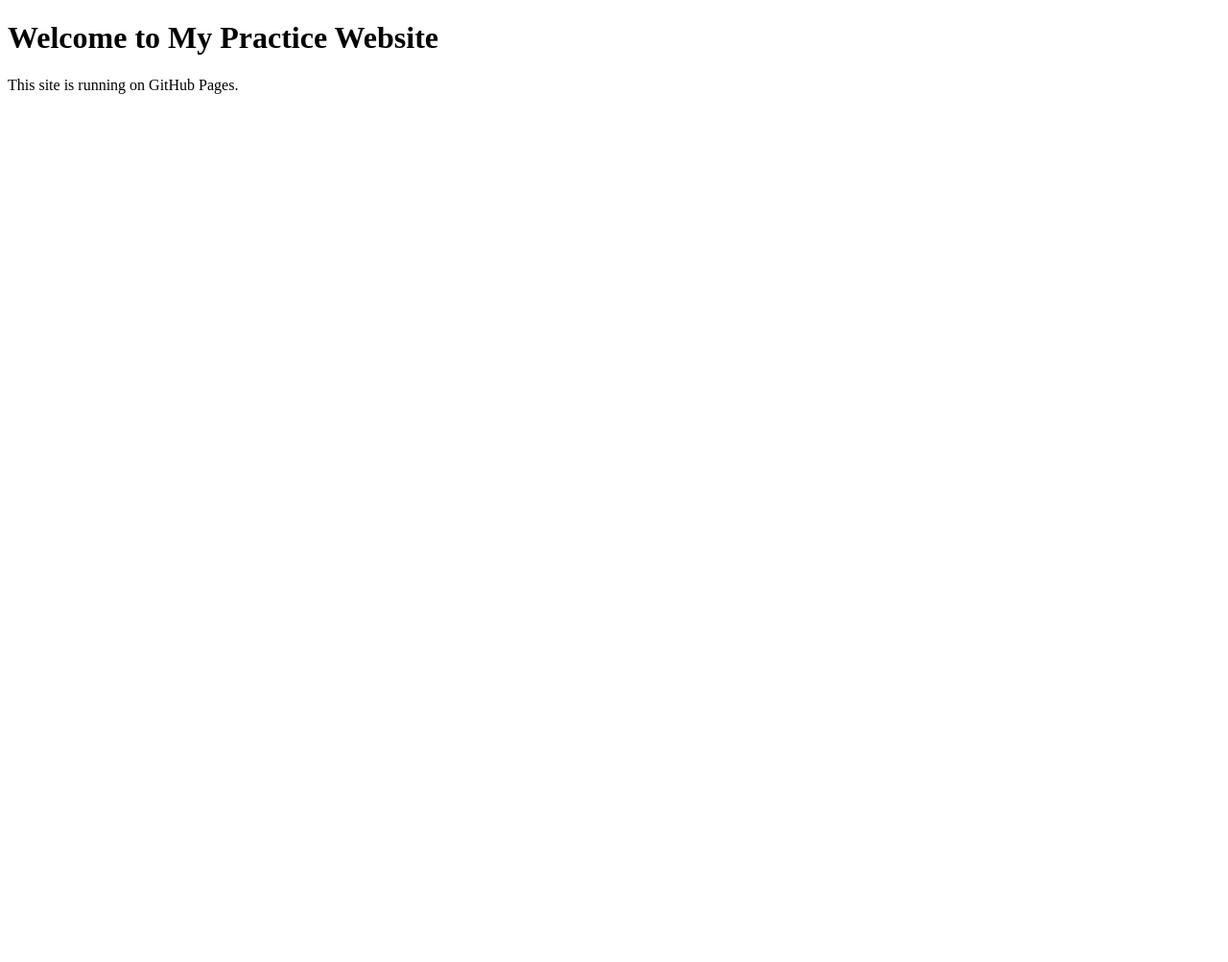
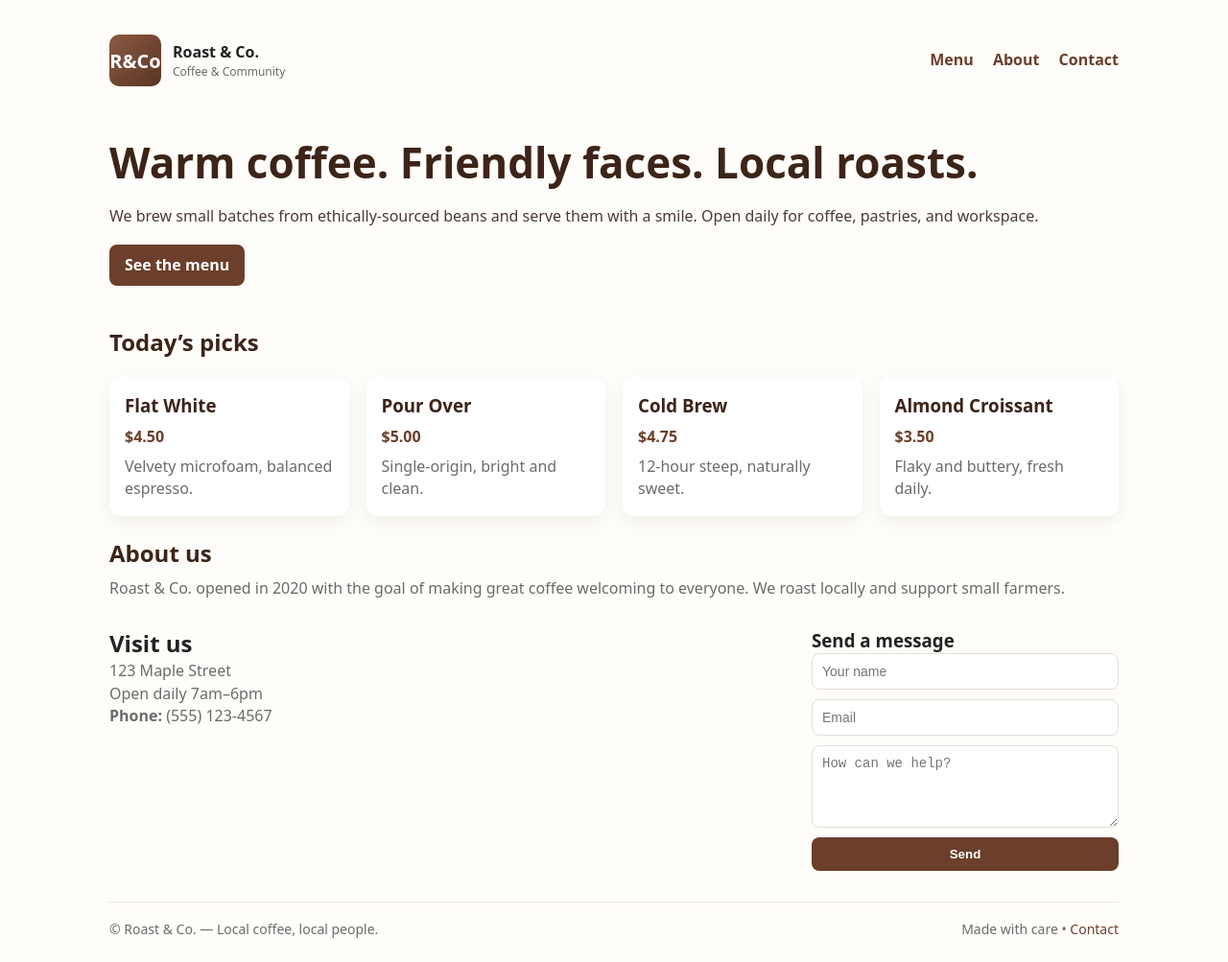
Before and after one commit to thomasdbakica-netizen/Practice_Website, a plain HTML site: page index.html in a window 1280 px wide. Shown: the whole page at 96% size. Before the commit the page ends 800 px from the top, so only its background shows below. Drawn offline with Linux system fonts and the light colour scheme.

Commit message:
Update index.html

```diff
--- a/index.html
+++ b/index.html
@@ -1,11 +1,139 @@
 <!DOCTYPE html>
-<html>
+<html lang="en">
 <head>
-  <meta charset="UTF-8">
-  <title>Practice Website</title>
+  <meta charset="utf-8" />
+  <meta name="viewport" content="width=device-width,initial-scale=1" />
+  <title>Roast & Co. — Coffee & Community</title>
+  <style>
+    /* --- Reset & base --- */
+    * { box-sizing: border-box; margin: 0; padding: 0; }
+    body { font-family: system-ui, -apple-system, "Segoe UI", Roboto, "Helvetica Neue", Arial; color:#222; line-height:1.45; background: #fffdf9; }
+    a { color: #6b3f2b; text-decoration: none; }
+    .container { max-width:1100px; margin:0 auto; padding:24px; }
+
+    /* --- Header / nav --- */
+    header { display:flex; align-items:center; justify-content:space-between; gap:16px; padding:12px 0; }
+    .brand { display:flex; align-items:center; gap:12px; }
+    .logo { width:54px; height:54px; border-radius:10px; background: linear-gradient(135deg,#8a5a43,#5a3524); color:white; display:flex; align-items:center; justify-content:center; font-weight:700; font-size:20px; }
+    nav a { margin-left:16px; font-weight:600; }
+
+    /* --- Hero --- */
+    .hero { display:grid; grid-template-columns: 1fr; gap:18px; align-items:center; padding:36px 0; }
+    .hero-left h1 { font-size:clamp(28px,4vw,44px); color:#3c2418; margin-bottom:12px; }
+    .hero-left p { color:#4b3a36; margin-bottom:18px; }
+    .cta { display:inline-block; background:#6b3f2b; color:white; padding:10px 16px; border-radius:8px; font-weight:700; }
+
+    /* --- Card grid (menu) --- */
+    .grid { display:grid; grid-template-columns:repeat(auto-fit,minmax(220px,1fr)); gap:18px; margin-top:18px; }
+    .card { background: #fff; border-radius:12px; padding:16px; box-shadow: 0 6px 18px rgba(31,23,18,0.06); }
+    .card h3 { margin-bottom:8px; color:#3c2418; }
+    .price { font-weight:700; color:#6b3f2b; }
+
+    /* --- Contact / footer --- */
+    .contact { display:grid; grid-template-columns:1fr 320px; gap:18px; margin-top:28px; align-items:start; }
+    form { display:flex; flex-direction:column; gap:10px; }
+    input, textarea { padding:10px; border-radius:8px; border:1px solid #e6ded8; font-size:14px; }
+    button { background:#6b3f2b; color:white; padding:10px; border-radius:8px; font-weight:700; border:0; cursor:pointer; }
+
+    footer { margin-top:32px; padding-top:18px; border-top:1px solid #efe6df; color:#6b6b6b; font-size:14px; }
+
+    /* Responsive tweaks */
+    @media (max-width:820px) {
+      .contact { grid-template-columns: 1fr; }
+      nav { display:none; }
+      header { gap:8px; }
+    }
+  </style>
 </head>
 <body>
-  <h1>Welcome to My Practice Website</h1>
-  <p>This site is running on GitHub Pages.</p>
+  <div class="container">
+    <header>
+      <div class="brand">
+        <div class="logo">R&Co</div>
+        <div>
+          <div style="font-weight:800;">Roast & Co.</div>
+          <div style="font-size:12px;color:#6b6b6b;">Coffee & Community</div>
+        </div>
+      </div>
+      <nav aria-label="Main">
+        <a href="#menu">Menu</a>
+        <a href="#about">About</a>
+        <a href="#contact">Contact</a>
+      </nav>
+    </header>
+
+    <section class="hero" id="welcome">
+      <div class="hero-left">
+        <h1>Warm coffee. Friendly faces. Local roasts.</h1>
+        <p>We brew small batches from ethically-sourced beans and serve them with a smile. Open daily for coffee, pastries, and workspace.</p>
+        <a class="cta" href="#menu">See the menu</a>
+      </div>
+    </section>
+
+    <section id="menu" aria-label="Menu">
+      <h2 style="margin-top:6px; color:#3c2418;">Today’s picks</h2>
+      <div class="grid" role="list">
+        <article class="card" role="listitem">
+          <h3>Flat White</h3>
+          <div class="price">$4.50</div>
+          <p style="margin-top:8px; color:#6b6b6b;">Velvety microfoam, balanced espresso.</p>
+        </article>
+
+        <article class="card" role="listitem">
+          <h3>Pour Over</h3>
+          <div class="price">$5.00</div>
+          <p style="margin-top:8px; color:#6b6b6b;">Single-origin, bright and clean.</p>
+        </article>
+
+        <article class="card" role="listitem">
+          <h3>Cold Brew</h3>
+          <div class="price">$4.75</div>
+          <p style="margin-top:8px; color:#6b6b6b;">12-hour steep, naturally sweet.</p>
+        </article>
+
+        <article class="card" role="listitem">
+          <h3>Almond Croissant</h3>
+          <div class="price">$3.50</div>
+          <p style="margin-top:8px; color:#6b6b6b;">Flaky and buttery, fresh daily.</p>
+        </article>
+      </div>
+    </section>
+
+    <section id="about" style="margin-top:22px;">
+      <h2 style="color:#3c2418;">About us</h2>
+      <p style="color:#6b6b6b; margin-top:8px;">Roast & Co. opened in 2020 with the goal of making great coffee welcoming to everyone. We roast locally and support small farmers.</p>
+    </section>
+
+    <section id="contact" class="contact" aria-label="Contact">
+      <div>
+        <h2>Visit us</h2>
+        <p style="color:#6b6b6b;">123 Maple Street<br/>Open daily 7am–6pm</p>
+        <p style="color:#6b6b6b;"><strong>Phone:</strong> (555) 123-4567</p>
+      </div>
+
+      <aside>
+        <h3>Send a message</h3>
+        <form onsubmit="event.preventDefault(); alert('Message sent! (demo)');">
+          <input type="text" name="name" placeholder="Your name" required />
+          <input type="email" name="email" placeholder="Email" required />
+          <textarea name="message" rows="4" placeholder="How can we help?" required></textarea>
+          <button type="submit">Send</button>
+        </form>
+      </aside>
+    </section>
+
+    <footer>
+      <div style="display:flex; justify-content:space-between; align-items:center; gap:12px; flex-wrap:wrap;">
+        <div>© Roast & Co. — Local coffee, local people.</div>
+        <div style="color:#6b6b6b;">Made with care • <a href="#contact">Contact</a></div>
+      </div>
+    </footer>
+  </div>
+
+  <!-- ===== Place chatbox embed here (before </body>) =====
+       Example (Tidio): <script src="https://embed.tidio.co/YOUR_TIDIO_CODE_HERE.js" async></script>
+       Or, if using Crisp: <script type="text/javascript">/* Crisp snippet */</script>
+       Paste the provider code exactly here and commit the change.
+  -->
 </body>
 </html>
```
